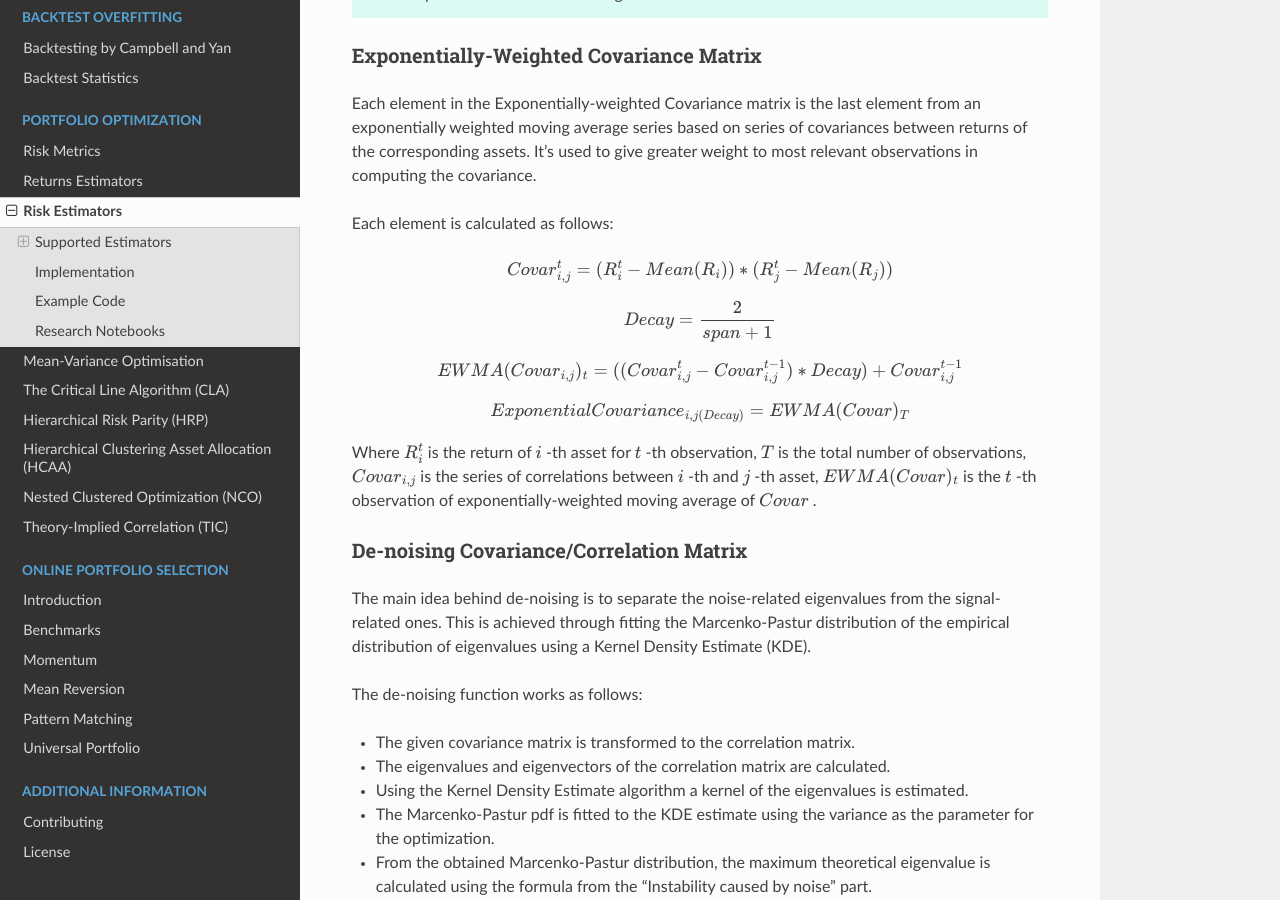
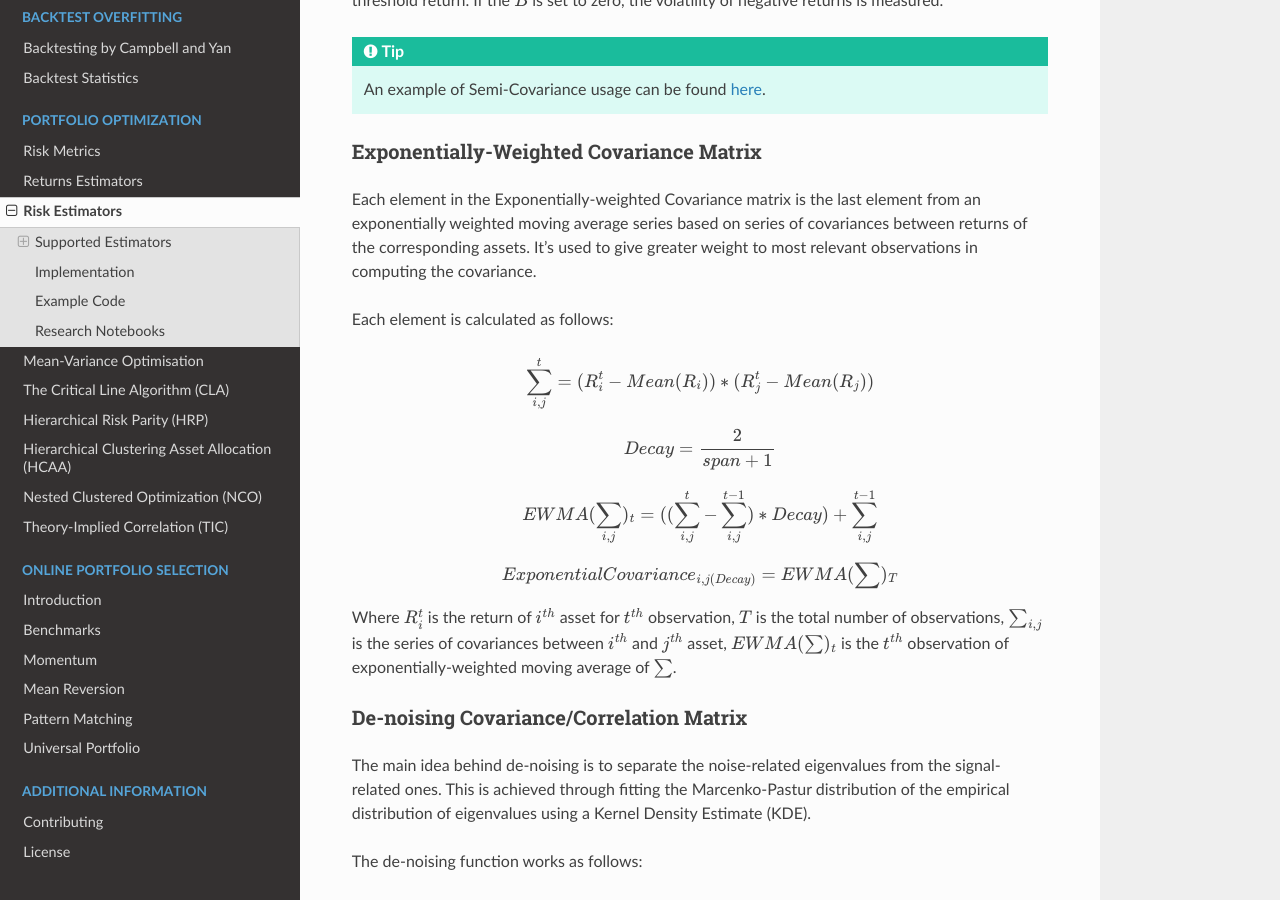
Before and after one commit to hudson-and-thames/mlfinlab, a Sphinx documentation site: the page built from docs/source/portfolio_optimisation/risk_estimators.rst, in a window 1280 px wide and 900 px high, scrolled down 3014 px. Built offline with Sphinx 7.4.7 and the Read the Docs theme 2.0.0, drawn with Linux system fonts in a browser that asks for light colours; some of the changed text lies outside the part shown.

Commit message:
make final changes

```diff
--- a/docs/source/portfolio_optimisation/returns_estimation.rst
+++ b/docs/source/portfolio_optimisation/returns_estimation.rst
@@ -7,9 +7,8 @@ Returns Estimators
 
 Accurate estimation of historical asset returns is one of the most important aspects of portfolio optimisation. However, it is
 also one of the most difficult to calculate since estimated returns do not correctly reflect the true underlying
-returns of a portfolio/asset. Given this, there is still significant research work being published that deals with novel methods to
-estimate returns. MlFinLab's :py:mod:`ReturnsEstimators` class provides functions to estimate mean asset returns. Currently, it is still in active development and we
-will keep adding new methods to it.
+returns of a portfolio/asset. MlFinLab's :py:mod:`ReturnsEstimators` class provides functions to estimate mean asset returns.
+Currently, it is still in active development and we will keep adding new methods to it.
 
 Supported Estimators
 ####################
--- a/docs/source/portfolio_optimisation/risk_estimators.rst
+++ b/docs/source/portfolio_optimisation/risk_estimators.rst
@@ -32,7 +32,10 @@
 ===============
 Risk Estimators
 ===============
-This class includes functions for calculating different types of covariance matrices, de-noising, and other helpful methods.
+Risk is a very important part of finance and the performance of large number of investment strategies are dependent on the
+efficient estimation of underlying portfolio risk. There are different ways of representing risk but the most widely used is a
+covariance matrix. This means that an accurate calculation of the covariances is essential for an accurate representation of risk.
+This class provides functions for calculating different types of covariance matrices, de-noising, and other helpful methods.
 
 .. tip::
    |h4| Underlying Literature |h4_|
@@ -154,7 +157,7 @@ Each element is calculated as follows:
       :nowrap:
 
       \begin{align*}
-      Covar_{i,j}^{t} = (R_{i}^{t} - Mean(R_{i})) * (R_{j}^{t} - Mean(R_{j}))
+      \sum_{i,j}^{t} = (R_{i}^{t} - Mean(R_{i})) * (R_{j}^{t} - Mean(R_{j}))
       \end{align*}
 
       \begin{align*}
@@ -162,17 +165,17 @@ Each element is calculated as follows:
       \end{align*}
 
       \begin{align*}
-      EWMA(Covar_{i,j})_{t} = ((Covar_{i,j}^{t} - Covar_{i,j}^{t-1}) * Decay) + Covar_{i,j}^{t-1}
+      EWMA(\sum_{i,j})_{t} = ((\sum_{i,j}^{t} - \sum_{i,j}^{t-1}) * Decay) + \sum_{i,j}^{t-1}
       \end{align*}
 
       \begin{align*}
-      ExponentialCovariance_{i,j (Decay)} = EWMA(Covar)_{T}
+      ExponentialCovariance_{i,j (Decay)} = EWMA(\sum)_{T}
       \end{align*}
 
-Where :math:`R_{i}^{t}` is the return of :math:`i` -th asset for :math:`t` -th observation,
-:math:`T` is the total number of observations, :math:`Covar_{i,j}` is the series of correlations between :math:`i` -th
-and :math:`j` -th asset, :math:`EWMA(Covar)_{t}` is the :math:`t` -th observation of exponentially-weighted
-moving average of :math:`Covar` .
+Where :math:`R_{i}^{t}` is the return of :math:`i^{th}` asset for :math:`t^{th}` observation,
+:math:`T` is the total number of observations, :math:`\sum_{i,j}` is the series of covariances between :math:`i^{th}`
+and :math:`j^{th}` asset, :math:`EWMA(\sum)_{t}` is the :math:`t^{th}` observation of exponentially-weighted
+moving average of :math:`\sum`.
 
 
 De-noising Covariance/Correlation Matrix
```
